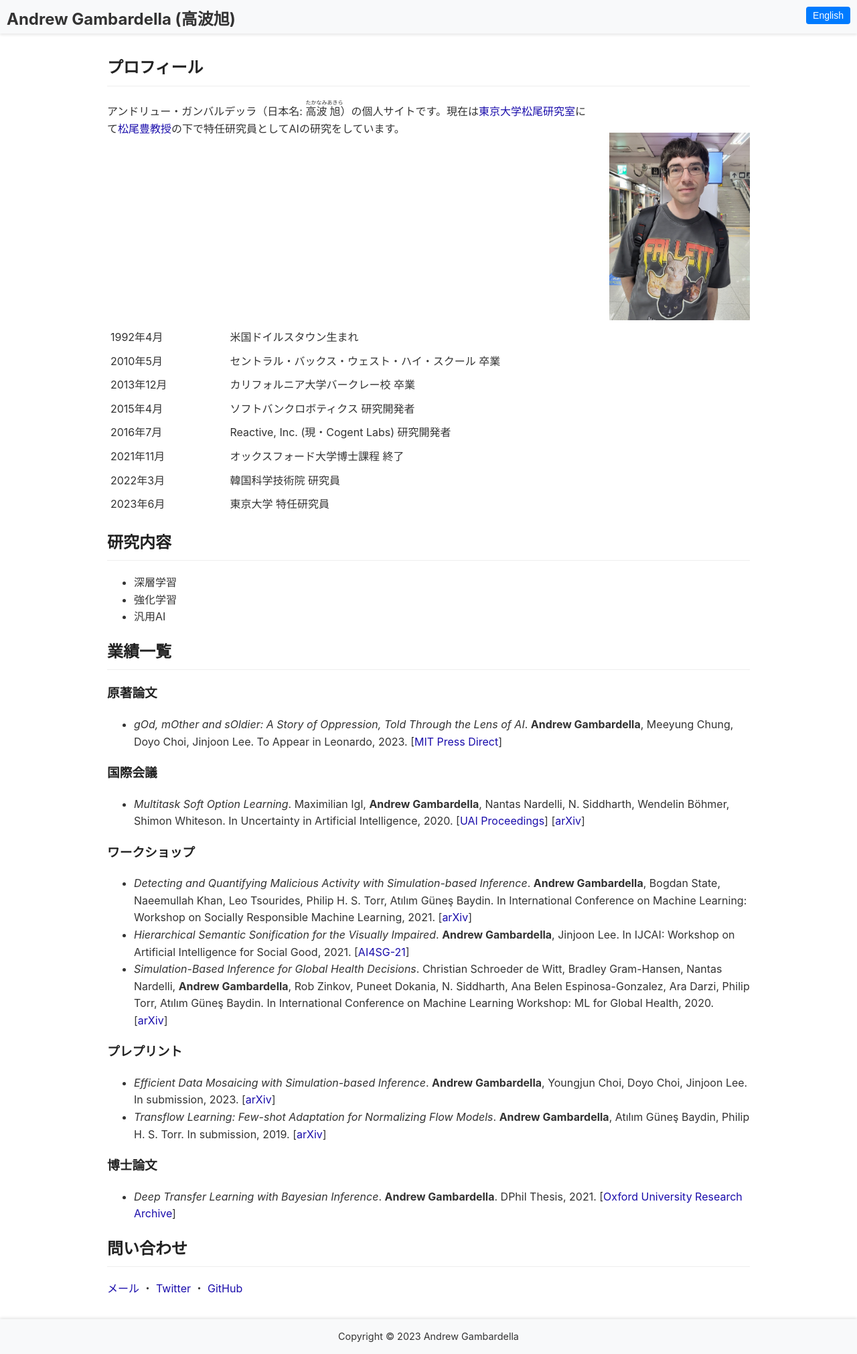
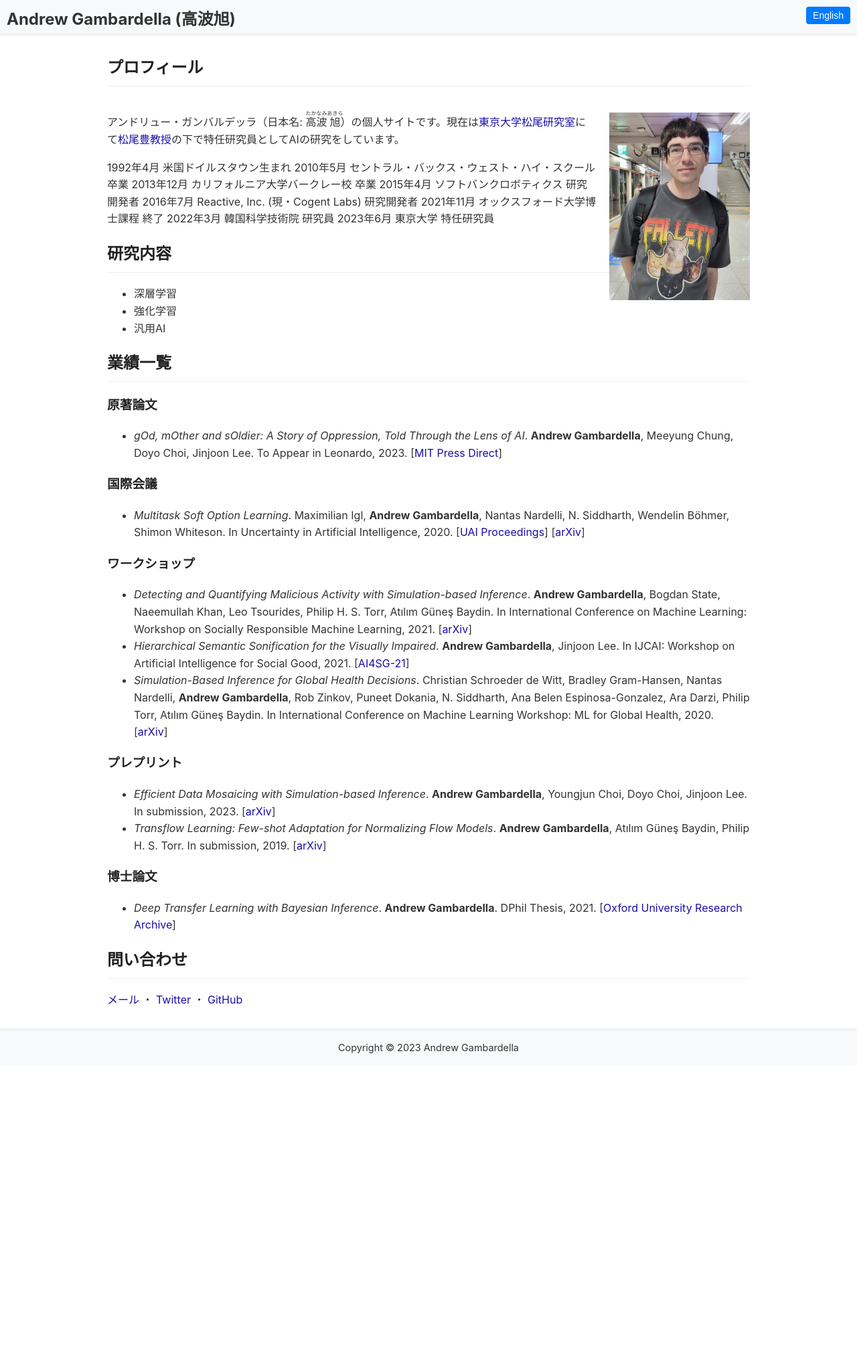
Before and after one commit to atgambardella/atgambardella.github.io, a Jekyll site: the page built from ja/index.md, in a window 1280 px wide. Shown: the whole page at 67% size. Built offline with Jekyll 4.4.1, drawn with Linux system fonts in a browser that asks for light colours; a script that is not in the unit is left out; after the commit the page ends 1590 px from its top, so only the background shows below that.

Commit message:
try adding picture

```diff
--- a/_includes/profile_table.html
+++ b/_includes/profile_table.html
@@ -1,4 +1,3 @@
-<table class="profile">
 <tr>
 <td>1992年4月</td>
 <td>米国ドイルスタウン生まれ</td>
@@ -32,4 +31,3 @@
 <td>東京大学 特任研究員</td>
 </tr>
 <!-- Add more rows as needed -->
-</table>
--- a/_layouts/default.html
+++ b/_layouts/default.html
@@ -24,7 +24,7 @@
       <h2>About Me</h2>
       {% endif %}
       <div class="about-me-content" style="position: relative;">
-        <div style="float: right; margin-left: 20px; margin-top: 50px;">
+        <div style="float: right; margin-left: 20px; margin-top: 20px;">
           <img src="/assets/images/profile_picture.jpg" alt="Profile Picture" width="210" height="280">
         </div>
         <div style="padding-right: 10px;">
--- a/assets/css/style.css
+++ b/assets/css/style.css
@@ -103,3 +103,13 @@ footer p {
   padding: 5px;
   vertical-align: top;
 }
+
+.flex-container {
+  display: flex;
+  flex-wrap: wrap;
+}
+
+.flex-content {
+  flex: 1;
+  min-width: 60%;
+}
--- a/ja/index.md
+++ b/ja/index.md
@@ -4,10 +4,12 @@ lang: ja
 home: true
 ---
 
-アンドリュー・ガンバルデッラ（日本名: <ruby>高波<rt>たかなみ</rt>旭<rt>あきら</rt></ruby>）の個人サイトです。現在は[東京大学松尾研究室](https://weblab.t.u-tokyo.ac.jp/)にて[松尾豊教授](http://ymatsuo.com/)の下で特任研究員としてAIの研究をしています。
-
+<div class="flex-container">
+  <div class="flex-content">
+  アンドリュー・ガンバルデッラ（日本名: <ruby>高波<rt>たかなみ</rt>旭<rt>あきら</rt></ruby>）の個人サイトです。現在は[東京大学松尾研究室](https://weblab.t.u-tokyo.ac.jp/)にて[松尾豊教授](http://ymatsuo.com/)の下で特任研究員としてAIの研究をしています。
+  </div>
 {% include profile_table.html %}
-
+</div>
 ## 研究内容
 
 - 深層学習
```
Lines whose indentation alone changed are shown as unchanged.
